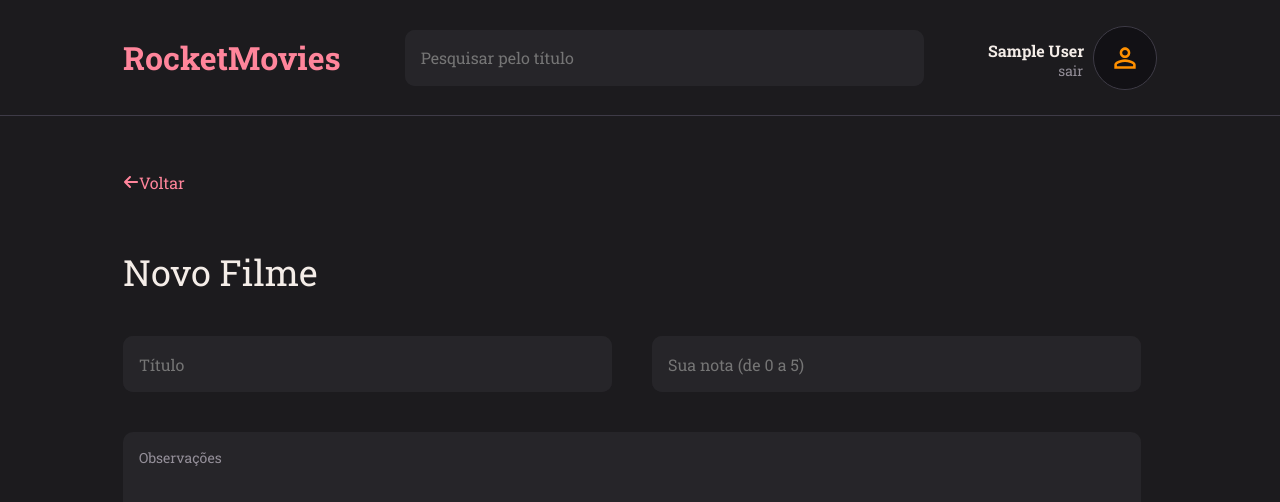
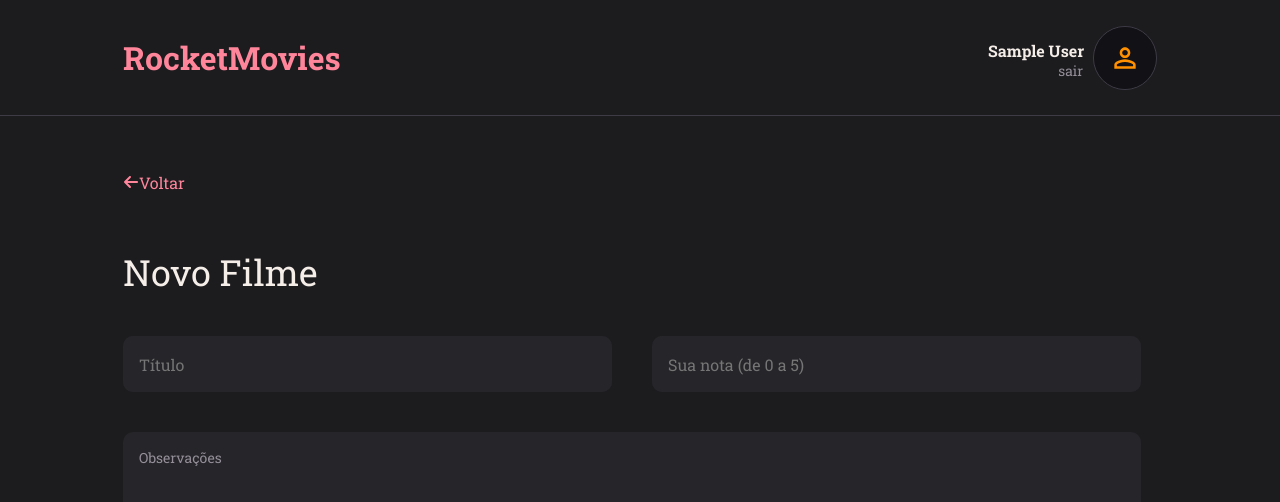
Before and after one commit to mfernandanll/rocketseat-stage09-frontend-rocketMovies, a React (Vite) app: page /createMovie in a window 1280 px wide. Shown: the top 502 px of the page. Built offline with nearby package versions, Linux system fonts and the light colour scheme; sample sign-in values are in the browser's storage.

Commit message:
Changing search header implementation

```diff
--- a/src/components/Header/index.jsx
+++ b/src/components/Header/index.jsx
@@ -1,5 +1,4 @@
-import { InputField } from "../InputField";
-import { Brand, Container, Profile, Logout } from "./styles";
+import { Brand, Container, Profile, Logout, Search } from "./styles";
 import { useAuth } from '../../hooks/auth';
 import { useNavigate } from "react-router-dom";
 
@@ -7,7 +6,7 @@ import { api } from "../../services/api";
 
 import avatarPlaceholder from "../../assets/avatar_placeholder.svg";
 
-export function Header({sendSearch}) {
+export function Header({ children }) {
   const { signOut, user } = useAuth();
   const navigation = useNavigate();
 
@@ -24,11 +23,7 @@ export function Header({sendSearch}) {
         <h1>RocketMovies</h1>
       </Brand>
 
-      <InputField
-        placeholder="Pesquisar pelo título"
-        type="text"
-        onChange={(e) => sendSearch(e.target.value)}
-      />
+      <Search>{children}</Search>
 
       <Profile to="/profile">
         <div>
--- a/src/components/Header/styles.js
+++ b/src/components/Header/styles.js
@@ -9,6 +9,7 @@ export const Container = styled.header`
   display: flex;
   align-items: center;
   gap: 4rem;
+  justify-content: space-between;
 
   border-bottom-width: 1px;
   border-bottom-style: solid;
@@ -23,6 +24,13 @@ export const Brand = styled.div`
   font-size: 1rem;
   font-weight: 700;
 `
+
+export const Search = styled.div`
+  display: flex;
+  align-items: center;
+  flex-grow: 1;
+`;
+
 export const Profile = styled(Link)`
   display: flex;
   align-items: flex-start;
--- a/src/pages/Home/index.jsx
+++ b/src/pages/Home/index.jsx
@@ -6,6 +6,7 @@ import { Button, Container, Title } from "./styles";
 import { useEffect, useState } from "react";
 import { api } from "../../services/api";
 import { useNavigate } from "react-router-dom";
+import { InputField } from "../../components/InputField";
 
 export function Home() {
   const [notes, setNotes] = useState([]);
@@ -16,10 +17,6 @@ export function Home() {
   const navigate = useNavigate();
 
   const tagsNames = tags.map(tag => tag.name)
-
-  const sendSearch = (searchData) => {
-    setSearch(searchData)
-  }
 
   function handleMoviePreview(id) {
     navigate(`/moviePreview/${id}`);
@@ -50,7 +47,13 @@ export function Home() {
 
   return (
     <Container>
-      <Header sendSearch={sendSearch}/>
+      <Header>
+        <InputField
+          placeholder="Pesquisar pelo título"
+          type="text"
+          onChange={(e) => setSearch(e.target.value)}
+        />
+      </Header>
 
       <Title>
         <h2>Meus Filmes</h2>
```
